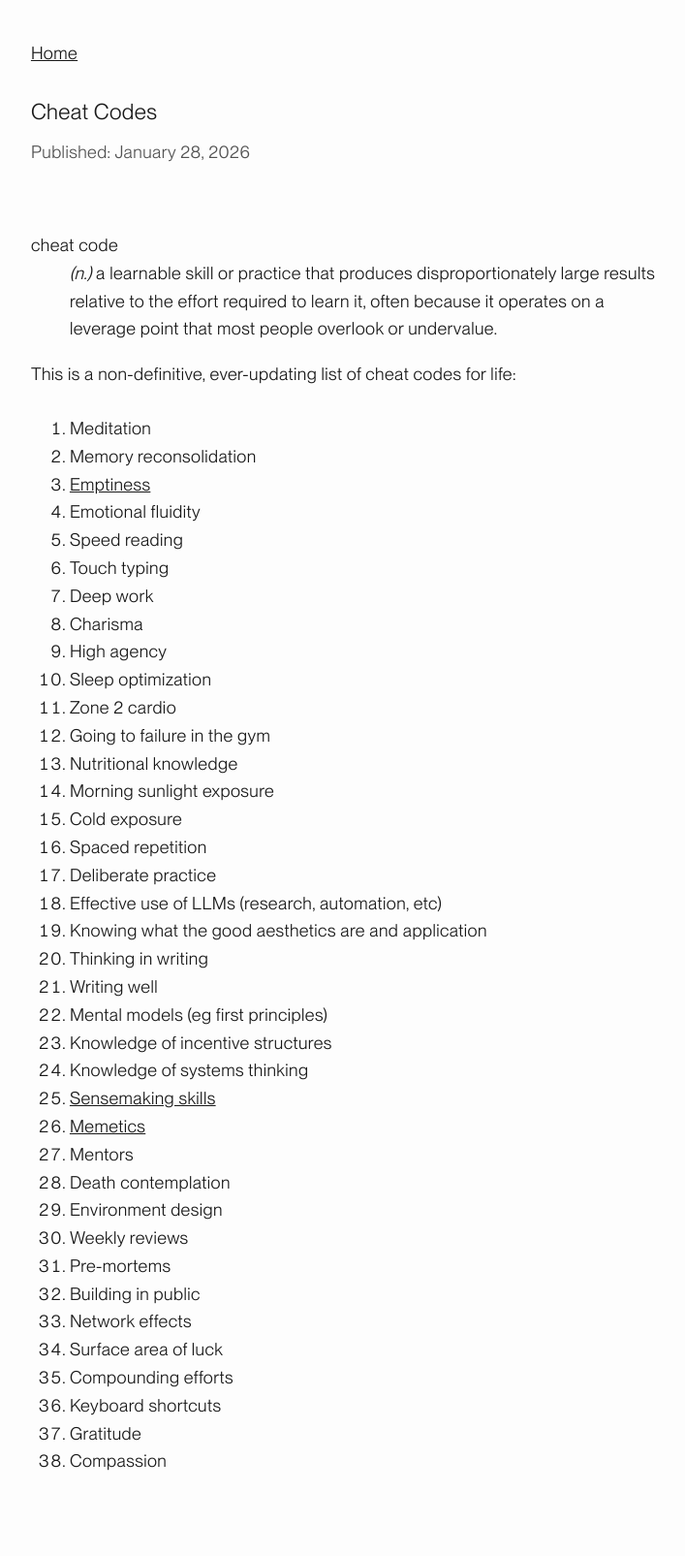
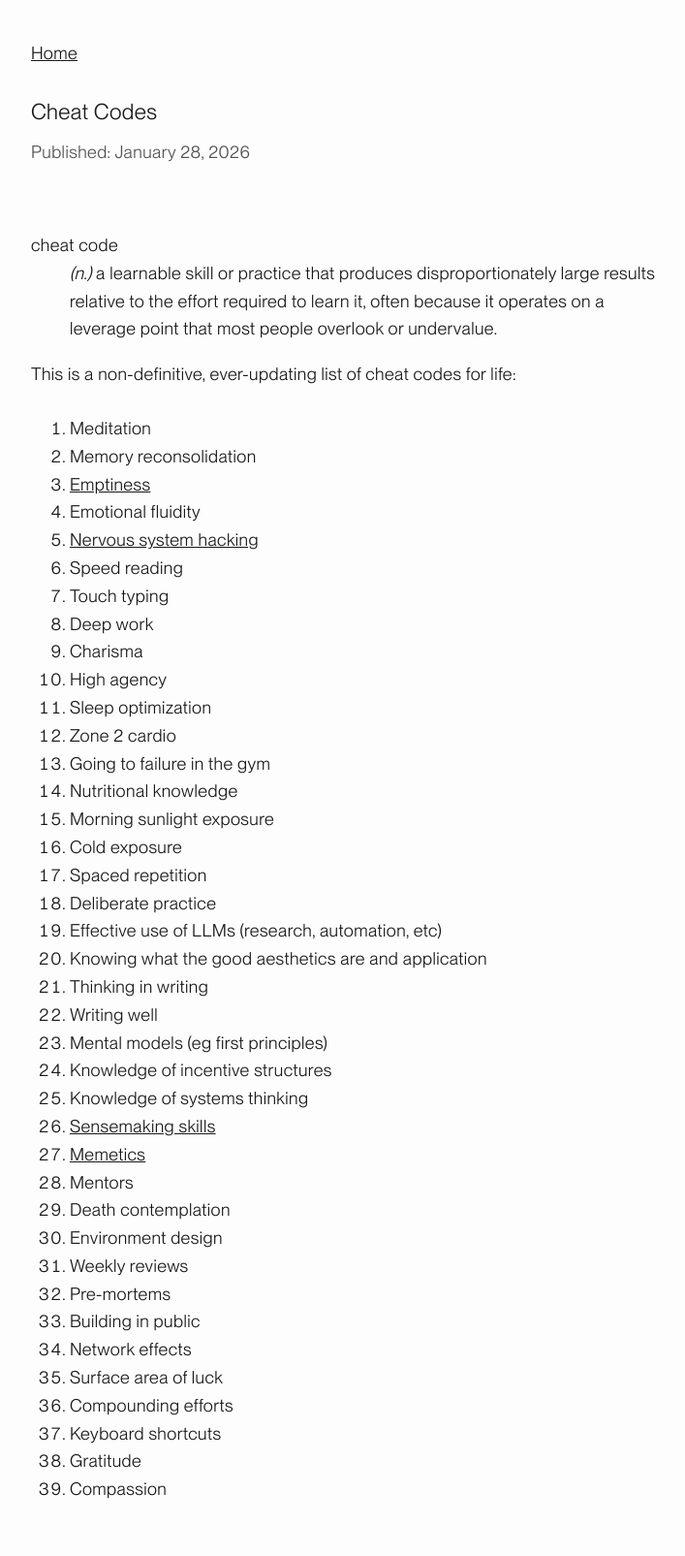
Before and after one commit to pxsswordprotected/personalsite, a Jekyll site: the page built from docs/_posts/2026-01-28-cheat-codes.md, in a window 1280 px wide. Shown: the whole page at 97% size, without its empty margins (276-983 px from the left). Built offline with Jekyll 4.4.1, drawn with Linux system fonts in a browser that asks for light colours; before the commit the page ends 1576 px from its top, so only the background shows below that.

Commit message:
updating

```diff
--- a/docs/_posts/2026-01-28-cheat-codes.md
+++ b/docs/_posts/2026-01-28-cheat-codes.md
@@ -15,6 +15,7 @@
   <li>Memory reconsolidation</li>
   <li><a href="https://julyandavey.com/books/seeingthatfrees/" target="_blank">Emptiness</a></li>
   <li>Emotional fluidity</li>
+  <li><a href="https://www.youtube.com/watch?v=Q5SYHANl3j8" target="_blank">Nervous system hacking</a></li>
   <li>Speed reading</li>
   <li>Touch typing</li>
   <li>Deep work</li>
```
